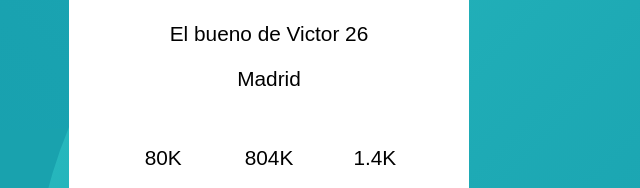
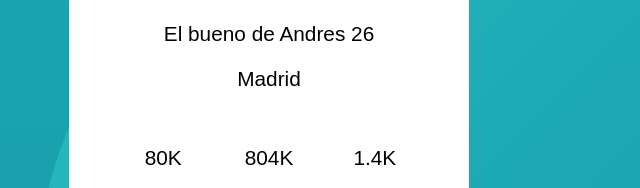
Before and after one commit to martintorreiro/tarjeta, a plain HTML site: page index.html in a window 1280 px wide. Shown: the part 447-635 px from the top of the page, 371-1011 px from the left. Drawn offline with Linux system fonts and the light colour scheme.

Commit message:
cambio nombre de Victor por Andres

```diff
--- a/index.html
+++ b/index.html
@@ -21,7 +21,7 @@
 
         </header>
         <section class="card__body">
-            <p class="card__text">El bueno de Victor
+            <p class="card__text">El bueno de Andres
                 <span class="card__text card__text--light">26</span>
             </p>
             <span class="card__text card__text--light">Madrid</span>
```
